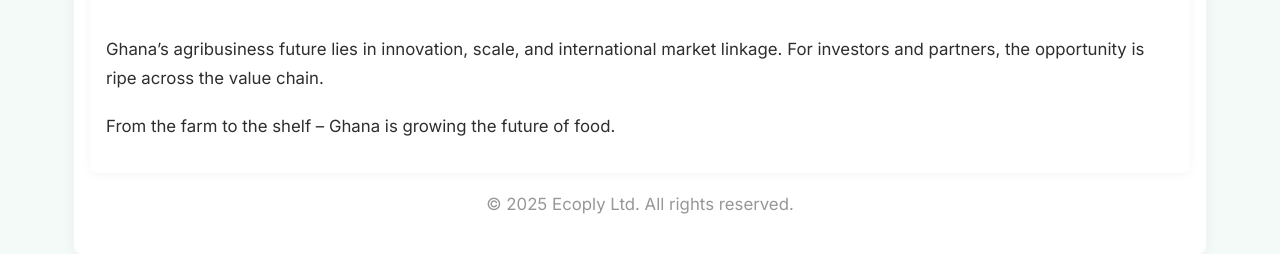
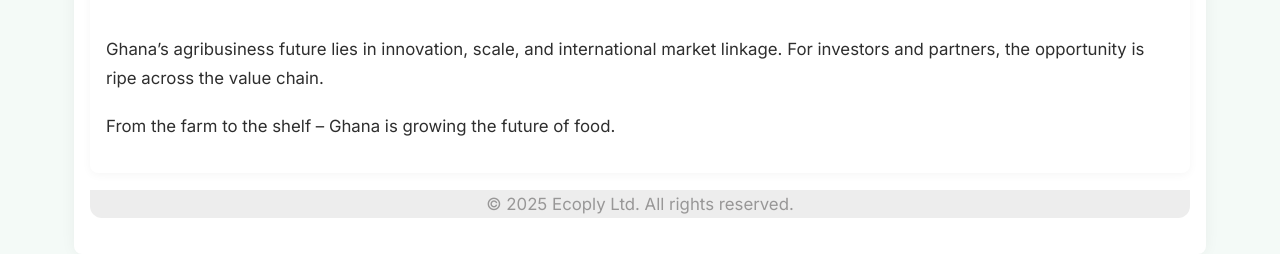
Before and after one commit to HillaryObeng/ecoply.github.io, a plain HTML site: page agribusiness-learn-more.html in a window 1280 px wide. Shown: the part 3829-4083 px from the top of the page. Drawn offline with Linux system fonts and the light colour scheme.

Commit message:
footer css adjustments

```diff
--- a/agribusiness-learn-more.css
+++ b/agribusiness-learn-more.css
@@ -175,16 +175,11 @@ li {
       ================================ */
 
 footer {
-    background-color: #ffffff;
+    background-color: #ededed;
     color: #989797;
-    font-size: 0.3rem;
+    font-size: 0.75rem;
     text-align: center;
-    /* padding: 0.75rem 0.75rem; */
-    /* margin-top: 1rem; */
-    /* border-top: 1px solid #ddd; */
     border-radius: 0 0 12px 12px;
-    /* box-shadow: 0 -2px 6px rgba(0, 0, 0, 0.04); */
-    /* max-width: 900px; */
     margin-left: auto;
     margin-right: auto;
 }
```
